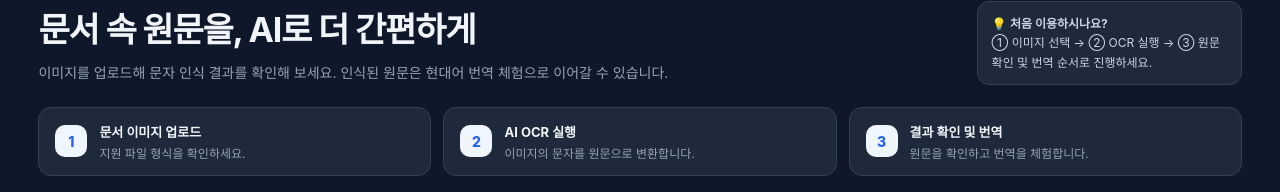
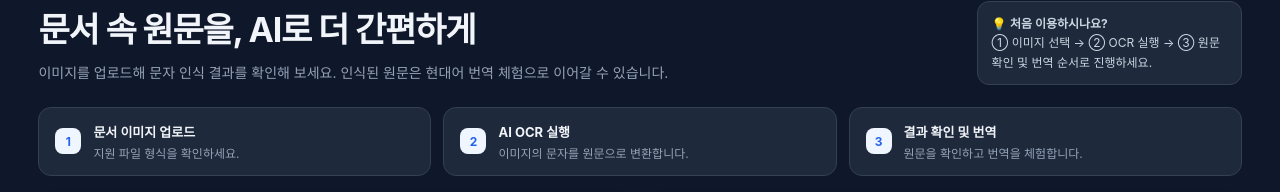
Before and after one commit to bobmukk/web-prototype, a plain HTML site: page tango_prototype_01.html in a window 1280 px wide. Shown: the part 111-303 px from the top of the page. Drawn offline with Linux system fonts and the light colour scheme.

Commit message:
style: 체험 페이지 숫자 박스 디자인 개선 (이사님 요청, 2026-10-30)

```diff
--- a/tango_prototype_01.html
+++ b/tango_prototype_01.html
@@ -79,7 +79,18 @@ main{max-width:1440px;margin:0 auto;padding:28px clamp(16px,3vw,40px) 44px}
   line-height: 1.6;
   flex-shrink: 0;
 }
-.steps{display:grid;grid-template-columns:repeat(3,1fr);gap:12px;margin-bottom:18px}.step{display:flex;align-items:center;gap:12px;padding:14px 16px;border:1px solid var(--line);border-radius:13px;background:var(--panel)}.stepnum{height:32px;width:32px;border-radius:10px;display:grid;place-items:center;background:#eff6ff;color:var(--blue);font-weight:800;flex-shrink:0}.step strong{display:block;font-size:13px;margin-bottom:3px}.step small{color:var(--muted);font-size:12px}
+.steps{display:grid;grid-template-columns:repeat(3,1fr);gap:12px;margin-bottom:18px}.step{display:flex;align-items:center;gap:12px;padding:14px 16px;border:1px solid var(--line);border-radius:13px;background:var(--panel)}.stepnum {
+  width: 26px;
+  height: 26px;
+  border-radius: 8px;
+  display: grid;
+  place-items: center;
+  background: #eff6ff;
+  color: var(--blue);
+  font-size: 12px;
+  font-weight: 700;
+  flex-shrink: 0;
+}.step strong{display:block;font-size:13px;margin-bottom:3px}.step small{color:var(--muted);font-size:12px}
 .workspace{display:grid;grid-template-columns:minmax(0,1fr) minmax(0,1fr);gap:16px;align-items:stretch}.card{background:var(--panel);border:1px solid var(--line);border-radius:16px;overflow:hidden;box-shadow:0 3px 14px rgba(15,23,42,.035);min-width:0}.cardhead{display:flex;align-items:center;justify-content:space-between;gap:12px;padding:16px 18px;border-bottom:1px solid var(--line)}.cardtitle{display:flex;align-items:center;gap:10px}.number{display:grid;place-items:center;width:28px;height:28px;border-radius:8px;background:#eff6ff;color:var(--blue);font-weight:800}.cardtitle h2{font-size:15px;margin:0}.cardtitle p{margin:4px 0 0;color:var(--muted);font-size:12px}.tag{border-radius:99px;background:#f1f5f9;padding:5px 9px;color:#475569;font-size:11px;font-weight:700}
 .uploadbar{padding:14px 18px;display:flex;align-items:center;justify-content:space-between;gap:12px;border-bottom:1px solid #eef2f7}.fileinfo{min-width:0}.fileinfo strong{display:block;font-size:13px;overflow-wrap:anywhere}.fileinfo small{color:var(--muted);display:block;margin-top:4px;font-size:11px}.uploadarea{margin:18px;border:1.5px dashed #b8c9e6;border-radius:14px;min-height:290px;display:flex;flex-direction:column;align-items:center;justify-content:center;text-align:center;padding:24px;background:linear-gradient(180deg,#fbfdff,#f7faff);transition:.15s}.uploadarea.drag{background:#eaf2ff;border-color:var(--blue)}.uploadicon{width:58px;height:58px;border-radius:18px;background:#e8f0ff;color:var(--blue);display:grid;place-items:center;margin-bottom:15px}.uploadarea h3{font-size:16px;margin:0 0 7px}.uploadarea p{color:var(--muted);font-size:12px;line-height:1.7;margin:0 0 16px}.supported{font-size:11px;color:#94a3b8;margin-top:12px}.doc-preview{display:none;margin:18px;border:1px solid var(--line);border-radius:12px;background:#f8fafc;min-height:290px;padding:18px;align-items:center;justify-content:center}.paper{background:#fff;border:1px solid #d8d1c3;box-shadow:0 4px 18px #0f172a12;width:min(82%,320px);min-height:260px;padding:28px 24px;color:#6b6254;font-family:serif;line-height:1.95;transform:rotate(-.5deg)}.paper h4{text-align:center;margin:0 0 16px;font-size:15px}.paper p{font-size:12px;margin:0 0 10px}.paper .faint{opacity:.65}
 /* 다크 테마 적용 */
```
